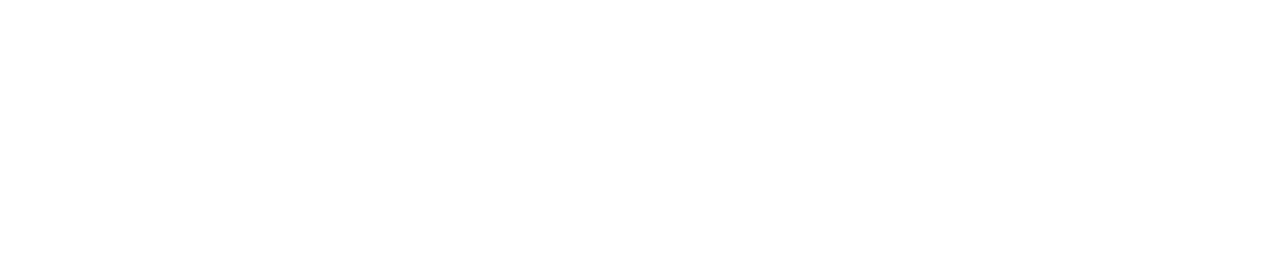
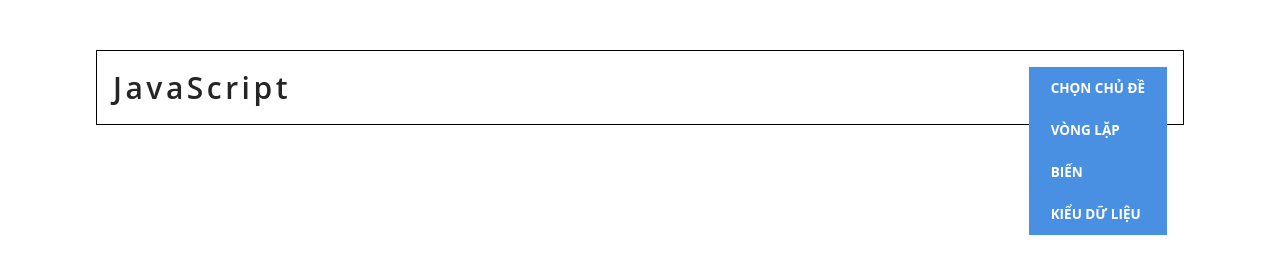
Before and after one commit to nmtoan251998/member-study-process, a website: page index.html in a window 1280 px wide. Drawn offline with Linux system fonts and the light colour scheme.

Commit message:
Making the dropdown__menu

```diff
--- a/assets/sass/base/_variable.scss
+++ b/assets/sass/base/_variable.scss
@@ -11,6 +11,7 @@ $color-gray-1: rgb(230, 230, 230);
 $color-dark: #333;
 $color-dark-1: #252525;
 $color-dark-2: #666666;
+$color-dark-3: #000000;
 
 // FONT-SIZE
 $font-size-s: 1.35rem;
--- /dev/null
+++ b/assets/sass/components/_dropdown.scss
@@ -0,0 +1,20 @@
+.dropdown {
+    &__menu {
+        list-style-type: none;
+        position: absolute;
+        left: 0;
+        width: 100%;
+        margin: 0;
+        padding: 0;
+    }
+
+    &__list {
+        background-color: $color-blue;
+    }
+
+    &__item {
+        display: inline-block;
+        border-radius: 0px;
+        text-align: left;
+    }
+}
--- a/assets/sass/main.scss
+++ b/assets/sass/main.scss
@@ -7,9 +7,10 @@
 @import 'abstracts/mixin';
 
 @import 'components/button';
-@import 'components/ex-box';
-@import 'components/card';
+@import 'components/dropdown';
+// @import 'components/ex-box';
+// @import 'components/card';
 
-@import 'pages/giai-bai-tap';
+// @import 'pages/giai-bai-tap';
 @import 'pages/giai-bai-tap-clicked';
-@import 'pages/about-us';
+// @import 'pages/about-us';
--- a/assets/sass/pages/_giai-bai-tap-clicked.scss
+++ b/assets/sass/pages/_giai-bai-tap-clicked.scss
@@ -0,0 +1,24 @@
+.coding {
+    position: relative;
+    width: 85%;
+    margin: 5rem auto 0;
+    padding: 1.6rem;
+    border: 1px solid black;
+
+    &__heading {
+        float: left;
+        margin: 0;
+    }
+
+    &__list {
+        position: absolute;
+        right: 1.6rem;
+        top: 1.6rem;
+
+        &-btn {
+            border-radius: 0;
+        }
+    }
+
+
+}
--- a/index.html
+++ b/index.html
@@ -8,6 +8,23 @@
     <title>Giải Bài Tập</title>
 </head>
 <body>
+    <div class="coding clearfix">
+        <h2 class="coding__heading heading-2 heading-2--dark">JavaScript</h2>
+        <div class="dropdown coding__list">
+            <a href="#" target="_blank" class="coding__list-btn btn btn--link btn--primary">Chọn chủ đề</a>
+            <ul class="dropdown__menu">
+                <li class="dropdown__list">
+                    <a href="#" class="dropdown__item btn--link btn--primary">Vòng lặp</a>
+                </li>
+                <li class="dropdown__list">
+                    <a href="#" class="dropdown__item btn--link btn--primary">Biến</a>
+                </li>
+                <li class="dropdown__list">
+                    <a href="#" class="dropdown__item btn--link btn--primary">Kiểu dữ liệu</a>
+                </li>
+            </ul>
+        </div>
 
+    </div>
 </body>
 </html>
--- a/package.json
+++ b/package.json
@@ -4,7 +4,7 @@
   "main": "index.js",
   "scripts": {
     "devserver": "live-server",
-    "compile-sass": "sass assets/sass/giai-bai-tap-clicked.scss assets/css/giaiBaiTapClicked.css"
+    "compile-sass": "sass assets/sass/main.scss assets/css/giaiBaiTapClicked.css"
   },
   "author": "Noat",
   "license": "ISC",
```
Also changed, not shown: assets/css/giaiBaiTapClicked.css, index-1.html (line endings or trailing spaces), 1 other file.
